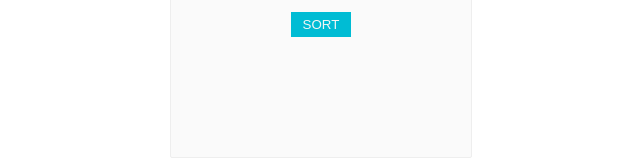
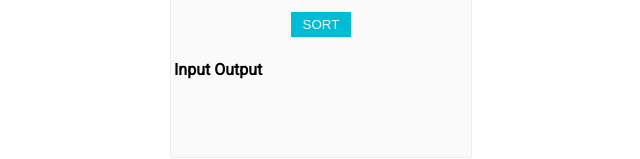
Before and after one commit to himanshupnt/char_sortAPI, a website: page client/index.html in a window 1280 px wide. Shown: the part 154-313 px from the top of the page, without its empty margins (319-959 px from the left). Drawn offline with Linux system fonts and the light colour scheme.

Commit message:
added table display

```diff
--- a/client/index.html
+++ b/client/index.html
@@ -17,7 +17,14 @@
       <input id="unsorted" type="text" name="unsorted" placeholder="Type a string to sort!" required>
       <input id="submit-btn" type="submit" value="SORT">
     </form>
-    <div id="sorted"></div>
+    <div id="sorted">
+      <table id="results">
+        <tr>
+          <th>Input</th>
+          <th>Output</th>
+        </tr>
+      </table>
+    </div>
   </section>
   <script src="index.js" type="module"></script>
 </body>
```
